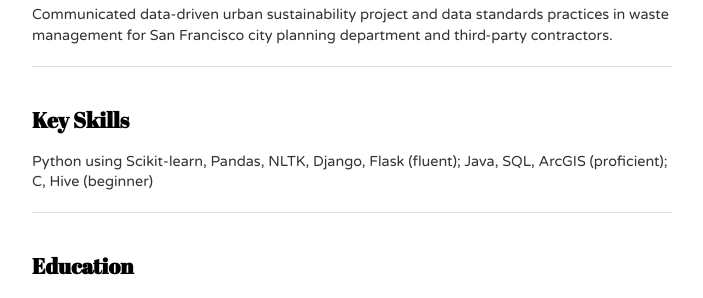
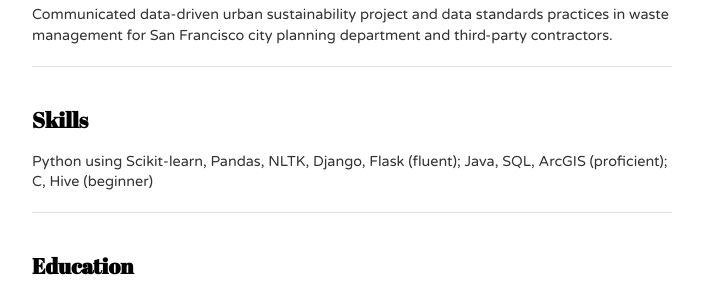
Before and after one commit to MitsueIwata/mitsueiwata.github.io, a Jekyll site: the page built from resume/index.html, in a window 1280 px wide. Shown: the part 1006-1304 px from the top of the page, without its empty margins (288-991 px from the left). Built offline with Jekyll 4.4.1, drawn with Linux system fonts in a browser that asks for light colours.

Commit message:
just skills

```diff
--- a/resume/index.html
+++ b/resume/index.html
@@ -77,7 +77,7 @@ title: Resume
 
 		<section>
 			<div class="sectionTitle">
-				<h2>Key Skills</h2>
+				<h2>Skills</h2>
 			</div>
 
 			<div class="sectionContent">
```
